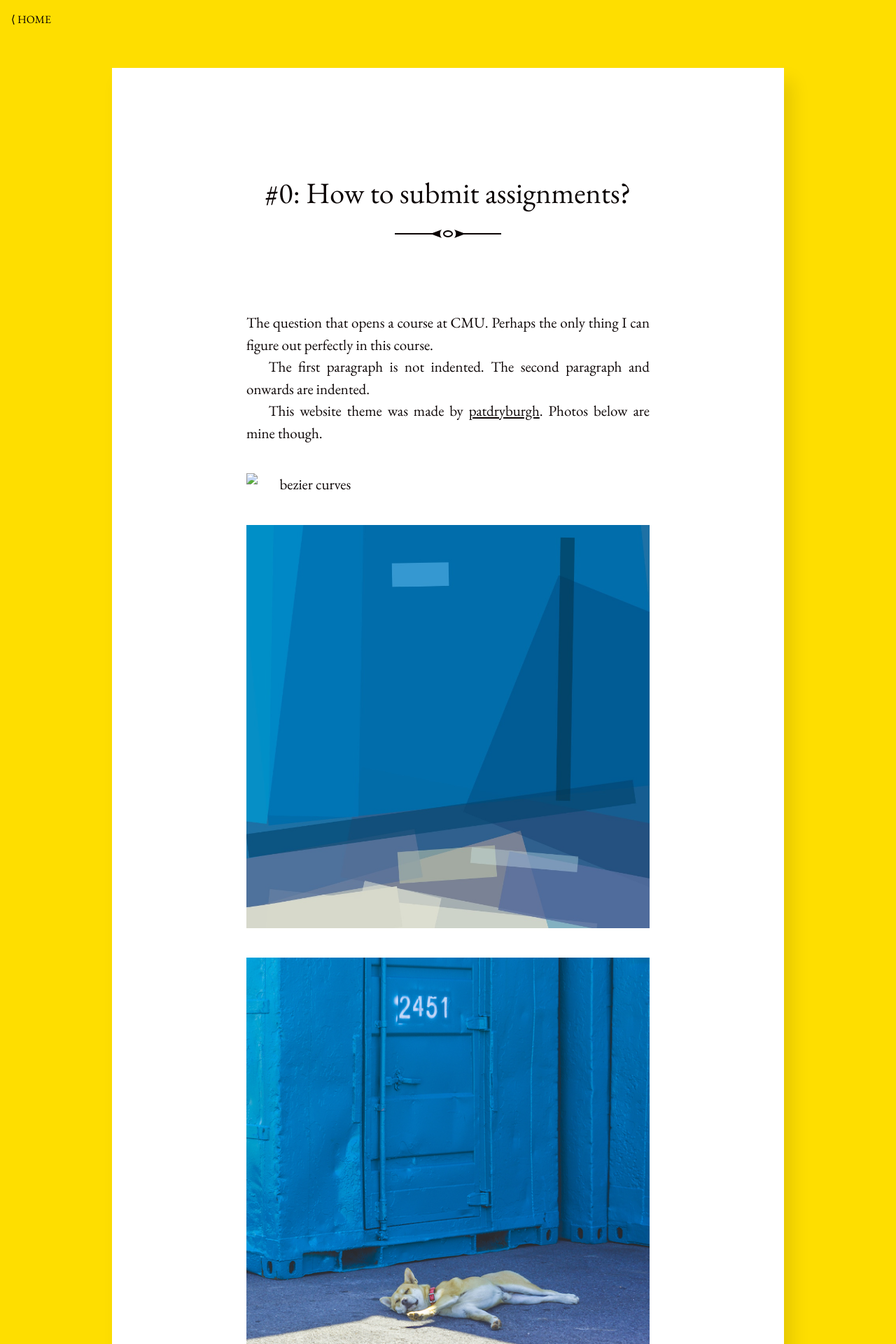
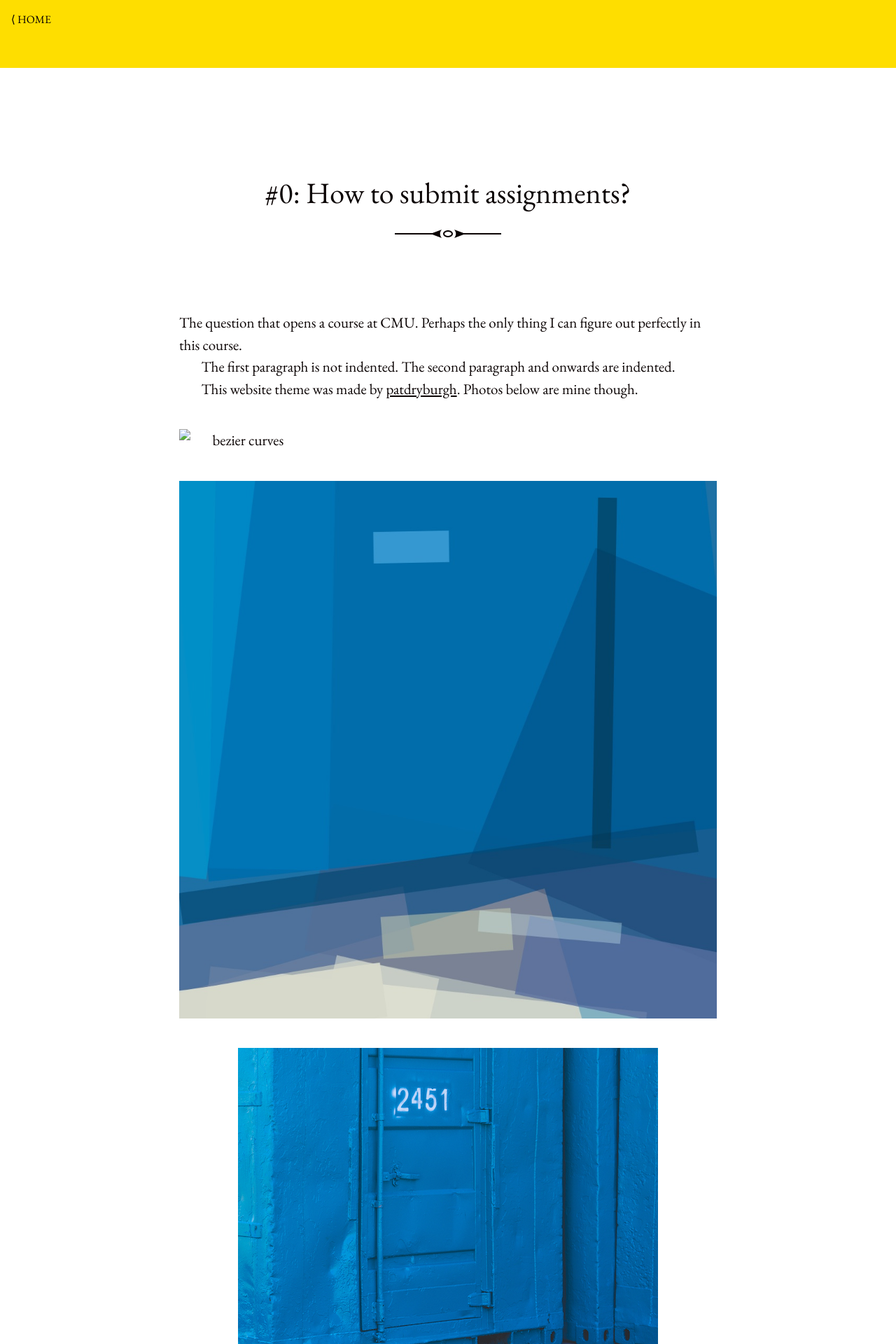
Before and after one commit to simonseo/simonseo.github.io, a Jekyll site: the page built from _posts/assignment0/2023-01-23-proj0.md, in a window 1280 px wide. Shown: the top 1920 px of the page at 70% size. Built offline with Jekyll 4.4.1, drawn with Linux system fonts in a browser that asks for light colours.

```diff
--- a/_posts/assignment0/2023-01-23-proj0.md
+++ b/_posts/assignment0/2023-01-23-proj0.md
@@ -17,8 +17,8 @@
 
 ![bezier curves](data/output_bezier_1850.jpg)
 <figure>
-  <img alt="" src="/assets/images/DSC09736 output_rotatedrect_16.jpg" />
-  <img alt="" src="/assets/images/DSC09736.jpg" />
+  <img alt="" src="{{ site.baseurl }}/assets/images/DSC09736 output_rotatedrect_16.jpg" />
+  <img alt="" src="{{ site.baseurl }}/assets/images/DSC09736.jpg" />
   <figcaption>
     Photos by myunggus
   </figcaption>
--- a/_sass/_article.scss
+++ b/_sass/_article.scss
@@ -1,7 +1,7 @@
 .post {
   background: white;
   margin: 2em auto;
-  max-width: 60rem;
+  max-width: 84rem;
   padding: 2em 0;
   box-shadow: 12px 18px 24px rgba(darken($brand-color, 50%), .1);
 }
@@ -9,19 +9,19 @@
 .post > * {
   margin-left: auto;
   margin-right: auto;
-  max-width: 36rem;
+  max-width: 48rem;
   padding: 0 1em;
 }
 
 .post > h1 {
   font-size: 2em;
-  max-width: 48rem;
+  max-width: 64rem;
   padding: 2em 1em;
   text-align: center;
 }
 
 .post p {
-  text-align: justify;
+  text-align: start;
   text-indent: 1.5em;
   text-justify: inter-word;
 }
--- a/_sass/_syntax-highlighting.scss
+++ b/_sass/_syntax-highlighting.scss
@@ -18,6 +18,10 @@
   // > * {
   //   padding: 0 1.5rem;
   // }
+
+  pre {
+    overflow-x: auto;
+  }
 
   .highlighter-rouge & {
     background: $highlight;
```
Also changed, not shown: 1 other file.
